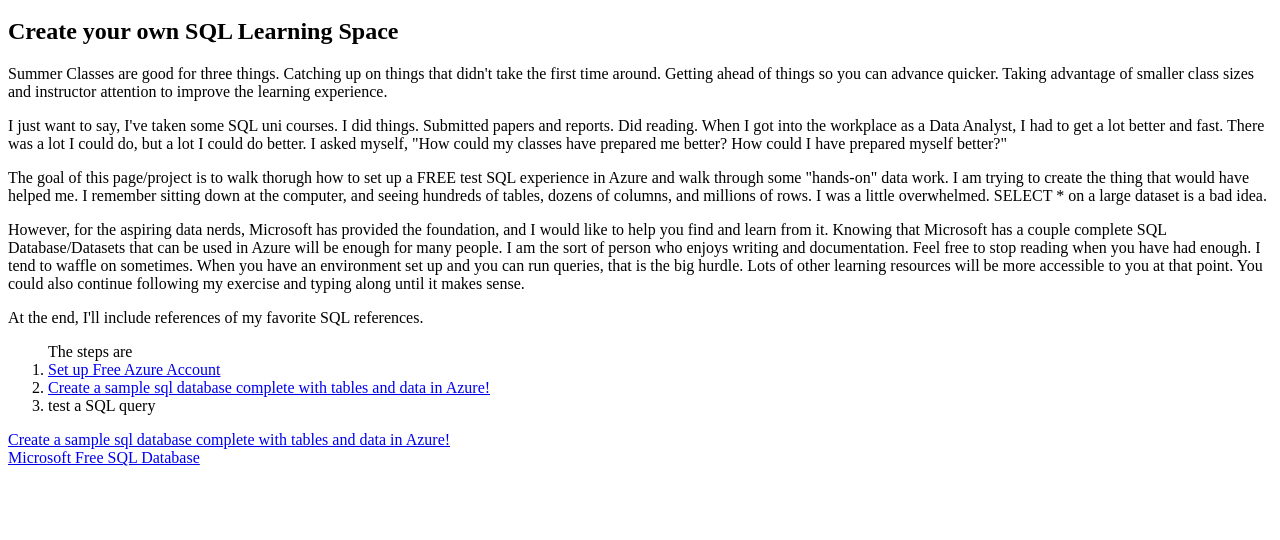
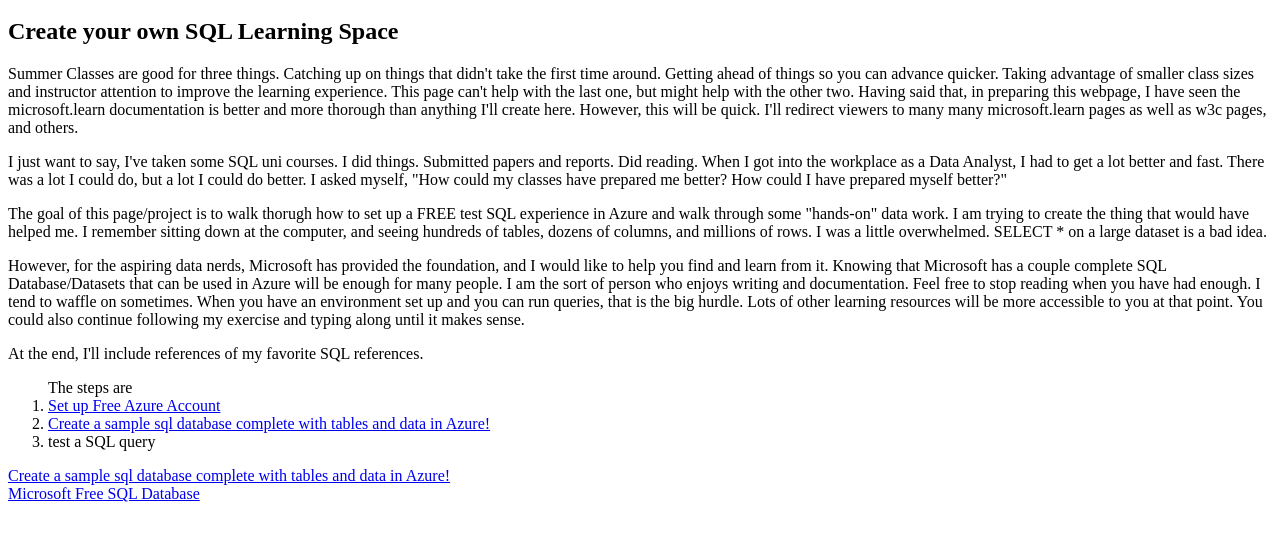
Before and after one commit to soupwork/SQL-SummerSchool, a plain HTML site: page index.html in a window 1280 px wide. Shown: the part 48-588 px from the top of the page. Drawn offline with Linux system fonts and the light colour scheme.

Commit message:
Update index.html

```diff
--- a/index.html
+++ b/index.html
@@ -2,7 +2,7 @@
 
 <H2> Create your own SQL Learning Space </H2>
 
-<p>Summer Classes are good for three things. Catching up on things that didn't take the first time around. Getting ahead of things so you can advance quicker. Taking advantage of smaller class sizes and instructor attention to improve the learning experience.</p>
+<p>Summer Classes are good for three things. Catching up on things that didn't take the first time around. Getting ahead of things so you can advance quicker. Taking advantage of smaller class sizes and instructor attention to improve the learning experience. This page can't help with the last one, but might help with the other two. Having said that, in preparing this webpage, I have seen the microsoft.learn documentation is better and more thorough than anything I'll create here. However, this will be quick. I'll redirect viewers to many many microsoft.learn pages as well as w3c pages, and others.</p>
 
 <p>I just want to say, I've taken some SQL uni courses. I did things. Submitted papers and reports. Did reading. When I got into the workplace as a Data Analyst, I had to get a lot better and fast. There was a lot I could do, but a lot I could do better. I asked myself, "How could my classes have prepared me better? How could I have prepared myself better?"</p>
 
```
